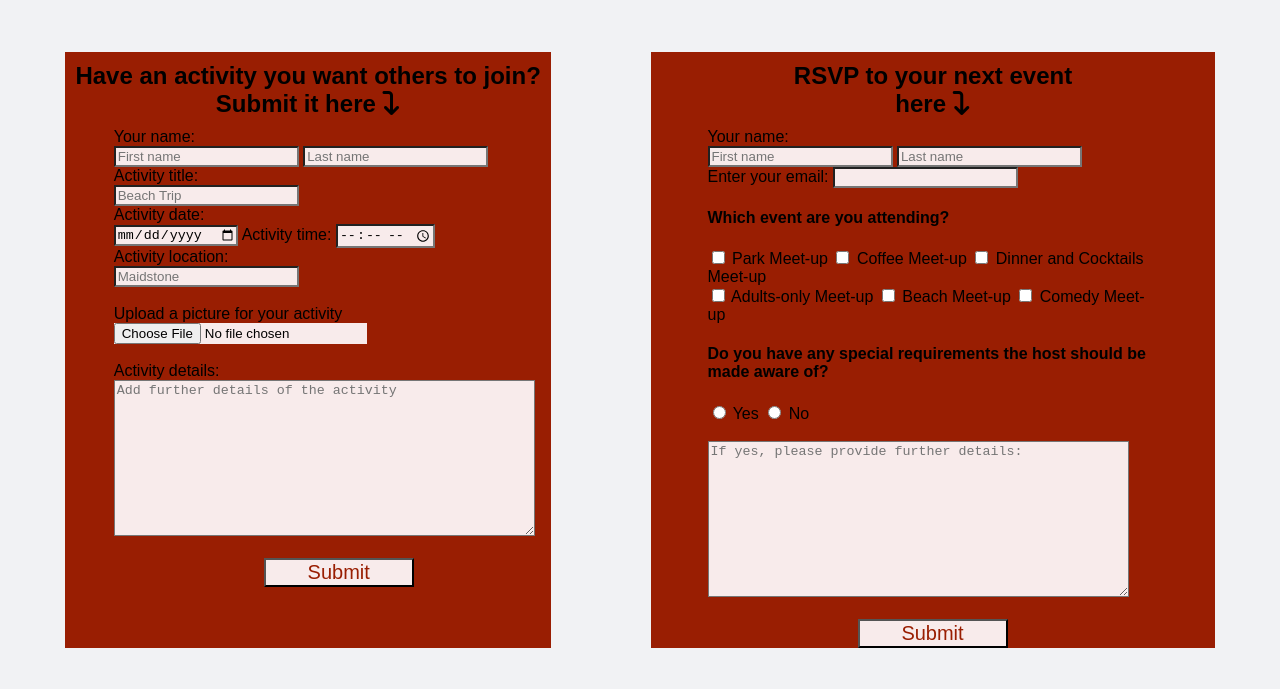
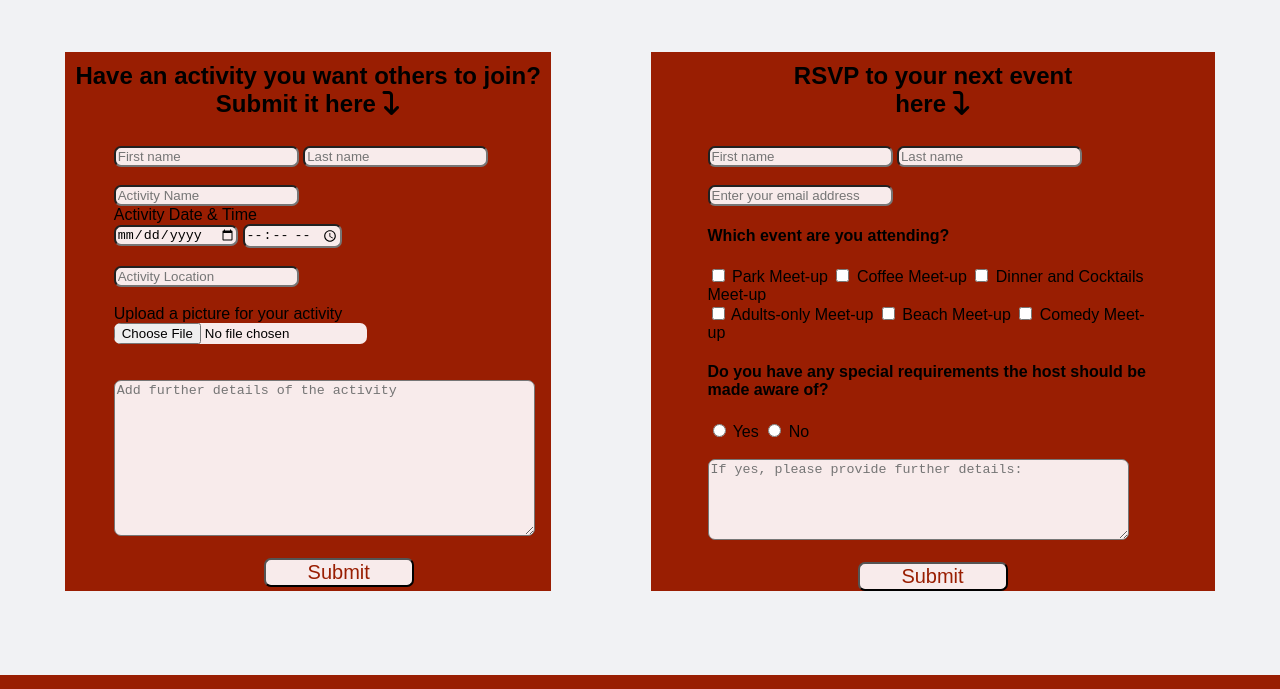
Before and after one commit to AdelleKing/Tribe, a plain HTML site: page activities.html in a window 1280 px wide. Shown: the part 1208-1897 px from the top of the page. Drawn offline with nearby package versions, Linux system fonts and the light colour scheme.

Commit message:
added styling to the forms

```diff
--- a/activities.html
+++ b/activities.html
@@ -252,19 +252,19 @@
 <div class="form">
 	<h2 class="formHeader" id="activity_section">Have an activity you want others to join?<br> Submit it here <i class="fa-solid fa-arrow-turn-down"></i> </h2>
 	<form class="formContents" action="https://formdump.codeinstitute.net/" target="_blank" method='post'>
-   <label for="name">Your name:</label> <br>
+   <label for="name"></label> <br>
   <input type="text" id="name" name="name" placeholder="First name" required> <input type="text" id="name" name="name" placeholder="Last name" required><br>
-  <label for="activityName">Activity title:</label><br>
-  <input type="text" id="activityName" name="activityName" placeholder="Beach Trip" required><br>
-  <label for="activityDate">Activity date:</label><br>
-  <input type="date" id="activityDate" name="activityDate" placeholder="23rd Aug 2023" required>
-  <label for="activityTIme">Activity time:</label>
+  <label for="activityName"></label><br>
+  <input type="text" id="activityName" name="activityName" placeholder="Activity Name" required><br>
+  <label for="activityDate">Activity Date & Time</label><br>
+  <input type="date" id="activityDate" name="activityDate" required>
+  <label for="activityTIme"></label>
   <input type="time" id="activityTime" name="activityTime" placeholder="10am" required><br>
-  <label for="activityLocation">Activity location:</label><br>
-  <input type="text" id="activityLocation" name="activityLocation" placeholder="Maidstone" required><br><br>
+  <label for="activityLocation"></label><br>
+  <input type="text" id="activityLocation" name="activityLocation" placeholder="Activity Location" required><br><br>
   <label for="myfile">Upload a picture for your activity</label>
   <input type="file" id="myfile" name="myfile"><br><br>
-  <label for="activityDetails">Activity details:</label><br>
+  <label for="activityDetails"></label><br>
   <textarea id='activityDetails' cols='50' rows='10' name='activityDetails' placeholder='Add further details of the activity' required></textarea><br><br>
   <input class="formSubmit" type="submit" value="Submit">
 </form>
@@ -272,10 +272,10 @@
 <div class="form">
 		<h2 class="formHeader">RSVP to your next event<br> here <i class="fa-solid fa-arrow-turn-down"></i> </h2>
 	<form class="formContents" action="https://formdump.codeinstitute.net/" target="_blank" method='post'>
-   <label for="name">Your name:</label> <br>
-  <input type="text" id="name" name="name" placeholder="First name" required> <input type="text" id="name" name="name" placeholder="Last name" required><br>
-  <label for="email">Enter your email:</label>
-  <input type="email" id="email" name="email">
+   <label for="name"></label> <br>
+  <input type="text" id="name" name="name" placeholder="First name" required> <input type="text" id="name" name="name" placeholder="Last name" required><br><br>
+  <label for="email"></label>
+  <input type="email" id="email" name="email" placeholder="Enter your email address" required>
   <h4>Which event are you attending?</h4>
   <input type="checkbox" id="park" name="event_name" value="park">
   <label for="park">Park Meet-up</label>
@@ -295,7 +295,7 @@
   <input type="radio" id="no" name="requirements" value="yes" required>
   <label for="no">No</label><br><br>
   <label for="activityDetails"></label>
-  <textarea id='activityDetails' cols='50' rows='10' name='activityDetails' placeholder="If yes, please provide further details:"></textarea><br><br>
+  <textarea id='activityDetails' cols='50' rows='5' name='activityDetails' placeholder="If yes, please provide further details:"></textarea><br><br>
   <input class="formSubmit" type="submit" value="Submit">
 
 </form>
--- a/assets/style.css
+++ b/assets/style.css
@@ -228,20 +228,16 @@ p {
 .form {
   background-color: rgba(153, 30, 2, 1);
   margin: 50px;
+  font-family: Arial, Helvetica, sans-serif;
 }
 
 .formHeader {
   text-align: center;
 }
 
-
-.innerForm {
-  color: #F1F2F4;
-  align-items: center;
-}
-
 input, textarea {
   background-color: #F8EBEB;
+  border-radius: 7px;
 }
 
 
@@ -252,11 +248,13 @@ input, textarea {
 
 h4{
   color: black;
+    font-family: Arial, Helvetica, sans-serif;
 }
 
 
 .formContents {
   margin:0 10% 0 10%;
+
 
 }
 
```
